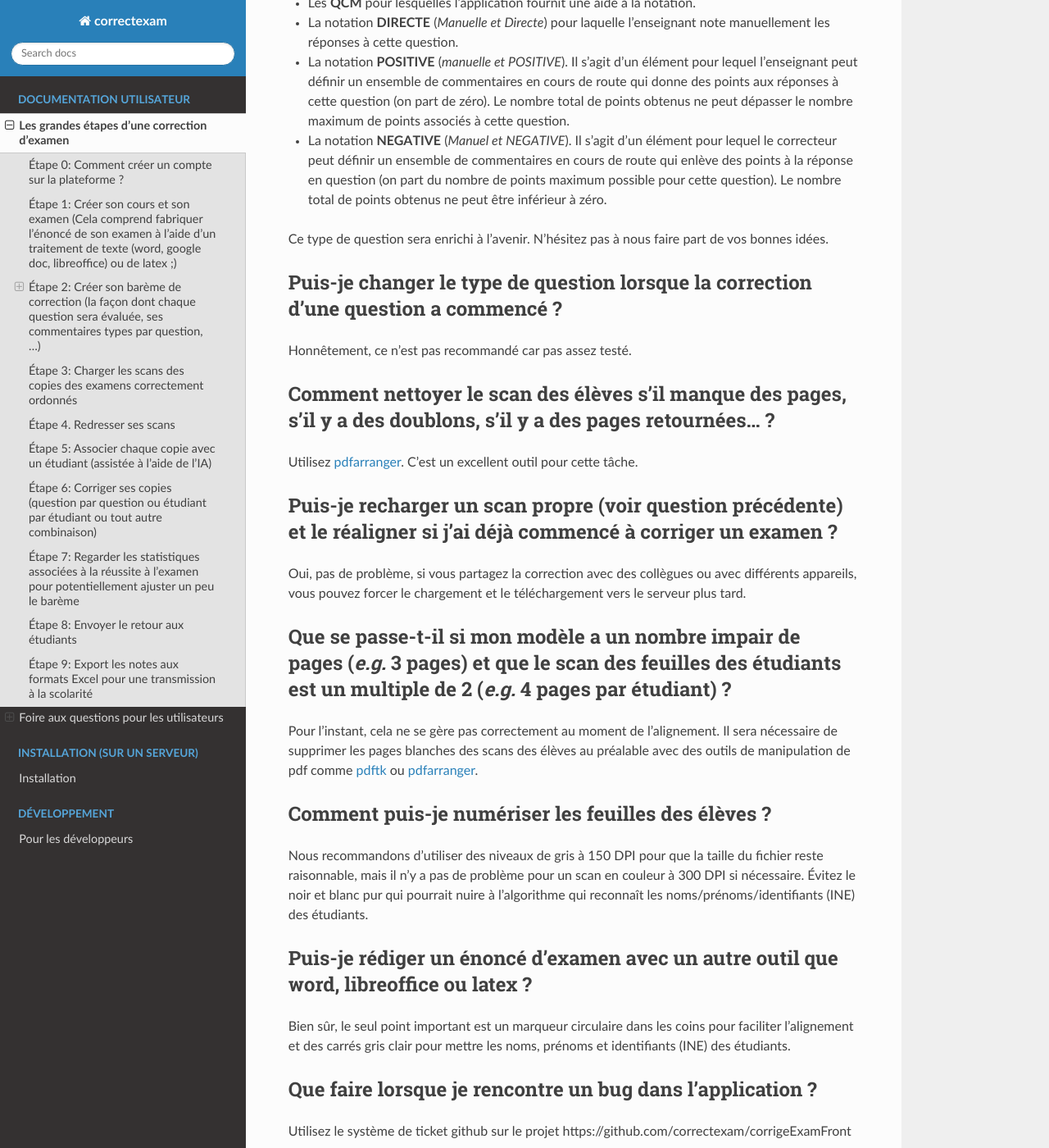
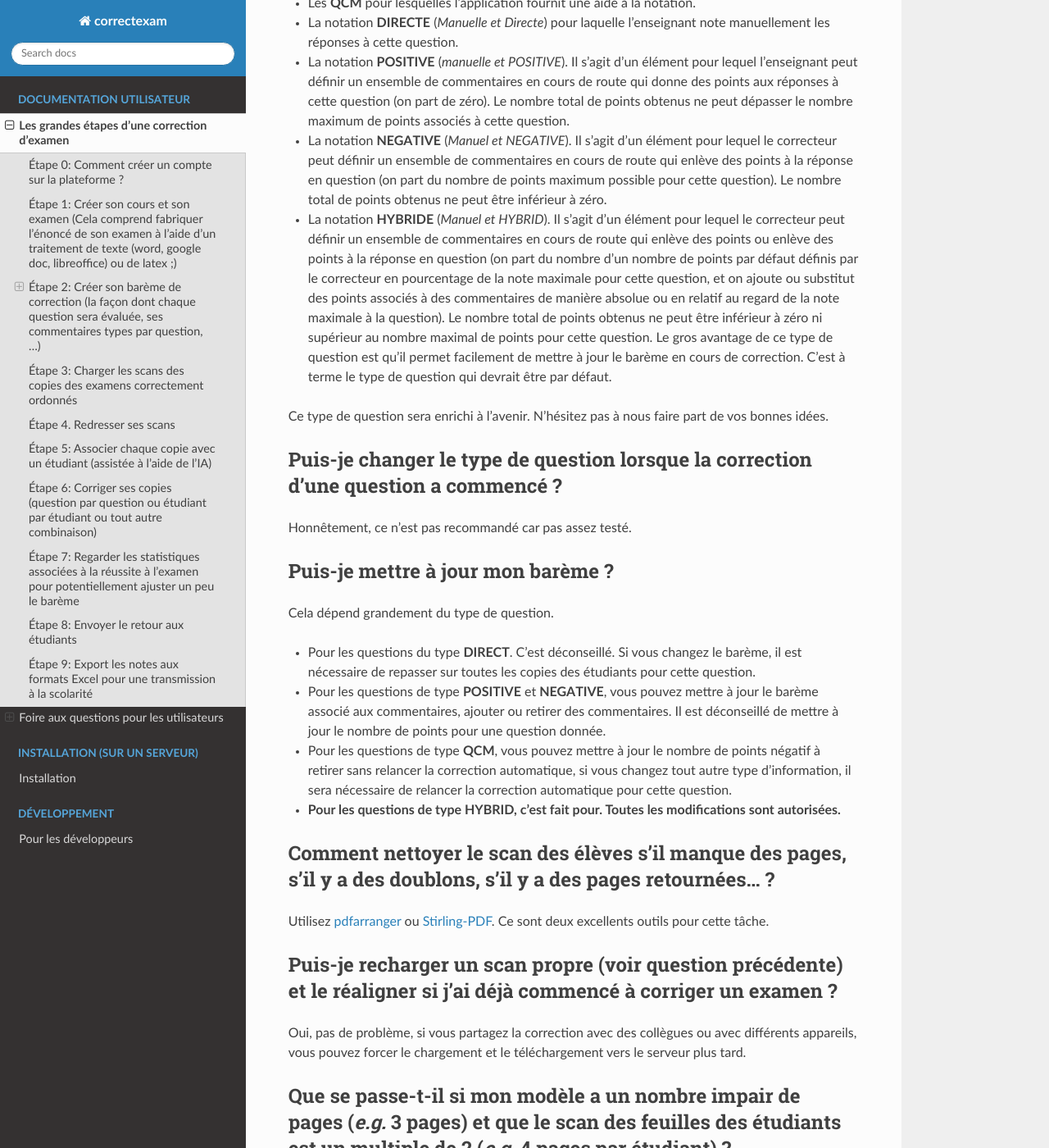
Before and after one commit to correctexam/documentation-french, a Sphinx documentation site: the page built from docs/source/user.md, in a window 1280 px wide and 1400 px high, scrolled down 9916 px. Shown: the whole window at 82% size. Built offline with Sphinx 7.4.7 and the Read the Docs theme 2.0.0, drawn with Linux system fonts in a browser that asks for light colours; some of the changed text lies outside the part shown.

Commit message:
update doc

```diff
--- a/docs/source/user.md
+++ b/docs/source/user.md
@@ -186,12 +186,13 @@ Non, il sera marqué comme ABI par défaut.
 
 ## Pouvez-vous expliquer les différents types de question disponibles ?
 
-Pour l'instant, il y a grosso modo quatre types de questions.
+Pour l'instant, il y a grosso modo cinq types de questions.
 
 - Les **QCM** pour lesquelles l'application fournit une aide à la notation.
 - La notation **DIRECTE** (*Manuelle et Directe*) pour laquelle l'enseignant note manuellement les réponses à cette question.
 - La notation **POSITIVE** (*manuelle et POSITIVE*). Il s'agit d'un élément pour lequel l'enseignant peut définir un ensemble de commentaires en cours de route qui donne des points aux réponses à cette question (on part de zéro). Le nombre total de points obtenus ne peut dépasser le nombre maximum de points associés à cette question.
 - La notation **NEGATIVE** (*Manuel et NEGATIVE*). Il s'agit d'un élément pour lequel le correcteur peut définir un ensemble de commentaires en cours de route qui enlève des points à la réponse en question (on part du nombre de points maximum possible pour cette question). Le nombre total de points obtenus ne peut être inférieur à zéro.
+- La notation **HYBRIDE** (*Manuel et HYBRID*). Il s'agit d'un élément pour lequel le correcteur peut définir un ensemble de commentaires en cours de route qui enlève des points ou enlève des points à la réponse en question (on part du nombre d'un nombre de points par défaut définis par le correcteur en pourcentage de la note maximale pour cette question, et on ajoute ou substitut des points associés à des commentaires de manière absolue ou en relatif au regard de la note maximale à la question). Le nombre total de points obtenus ne peut être inférieur à zéro ni supérieur au nombre maximal de points pour cette question. Le gros avantage de ce type de question est qu'il permet facilement de mettre à jour le barème en cours de correction. C'est à terme le type de question qui devrait être par défaut.
 
 Ce type de question sera enrichi à l'avenir. N'hésitez pas à nous faire part de vos bonnes idées.
 
@@ -199,9 +200,17 @@ Ce type de question sera enrichi à l'avenir. N'hésitez pas à nous faire part
 
 Honnêtement, ce n'est pas recommandé car pas assez testé.
 
+## Puis-je mettre à jour mon barème ?
+
+Cela dépend grandement du type de question.
+- Pour les questions du type **DIRECT**. C'est déconseillé. Si vous changez le barème, il est nécessaire de repasser sur toutes les copies des étudiants pour cette question.
+- Pour les questions de type **POSITIVE** et **NEGATIVE**, vous pouvez mettre à jour le barème associé aux commentaires, ajouter ou retirer des commentaires. Il est déconseillé de mettre à jour le nombre de points pour une question donnée.
+- Pour les questions de type **QCM**, vous pouvez mettre à jour le nombre de points négatif à retirer sans relancer la correction automatique, si vous changez tout autre type d'information, il sera nécessaire de relancer la correction automatique pour cette question.
+- **Pour les questions de type HYBRID, c'est fait pour. Toutes les modifications sont autorisées.**
+
 ## Comment nettoyer le scan des élèves s'il manque des pages, s'il y a des doublons, s'il y a des pages retournées... ?
 
-Utilisez [pdfarranger](https://github.com/pdfarranger/pdfarranger). C'est un excellent outil pour cette tâche.
+Utilisez [pdfarranger](https://github.com/pdfarranger/pdfarranger) ou [Stirling-PDF](https://github.com/Frooodle/Stirling-PDF). Ce sont deux excellents outils pour cette tâche.
 
 ## Puis-je recharger un scan propre (voir question précédente) et le réaligner si j'ai déjà commencé à corriger un examen ?
 
@@ -209,7 +218,7 @@ Oui, pas de problème, si vous partagez la correction avec des collègues ou ave
 
 ## Que se passe-t-il si mon modèle a un nombre impair de pages (*e.g.* 3 pages) et que le scan des feuilles des étudiants est un multiple de 2 (*e.g.* 4 pages par étudiant) ?
 
-Pour l'instant, cela ne se gère pas correctement au moment de l'alignement. Il sera nécessaire de supprimer les pages blanches des scans des élèves au préalable avec des outils de manipulation de pdf comme [pdftk](https://www.pdflabs.com/tools/pdftk-the-pdf-toolkit/) ou [pdfarranger](https://github.com/pdfarranger/pdfarranger).
+Pour l'instant, cela ne se gère pas correctement au moment de l'alignement. Il sera nécessaire de supprimer les pages blanches des scans des élèves au préalable avec des outils de manipulation de pdf comme [pdftk](https://www.pdflabs.com/tools/pdftk-the-pdf-toolkit/) ou [pdfarranger](https://github.com/pdfarranger/pdfarranger) ou [Stirling-PDF](https://github.com/Frooodle/Stirling-PDF).
 
 ## Comment puis-je numériser les feuilles des élèves ?
 
```
